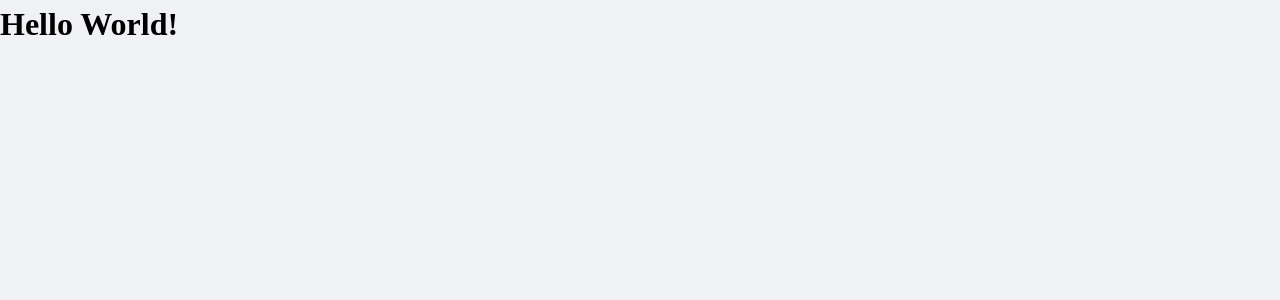
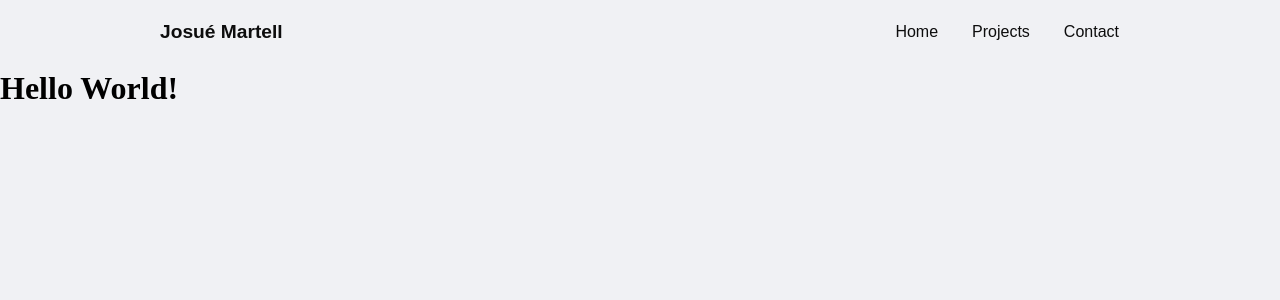
Before and after one commit to josushu0/portfolio, a Next.js app: page / in a window 1280 px wide. Shown: the top 300 px of the page. Built offline with nearby package versions, Linux system fonts and the light colour scheme.

Commit message:
feat: :sparkles: Created layout
Created a layout to grap the app and have the navbar in every page

```diff
--- /dev/null
+++ b/components/Layout.js
@@ -0,0 +1,15 @@
+import Navbar from './Navbar'
+
+
+function Layout({ children }) {
+  return (
+    <>
+      <Navbar/>
+      <main>
+        { children }
+      </main>
+    </>
+  )
+}
+
+export default Layout
--- a/pages/_app.js
+++ b/pages/_app.js
@@ -1,7 +1,12 @@
+import Layout from '../components/Layout'
 import '../styles/globals.scss'
 
 function MyApp({ Component, pageProps }) {
-  return <Component {...pageProps} />
+  return (
+    <Layout>
+      <Component {...pageProps} />
+    </Layout>
+  )
 }
 
 export default MyApp
```
